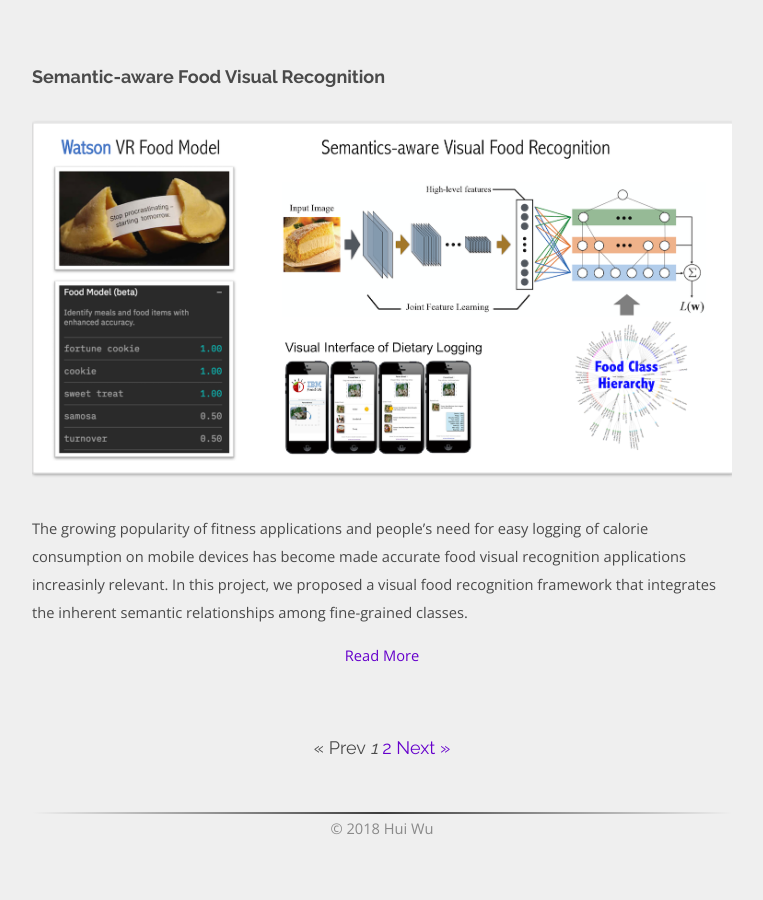
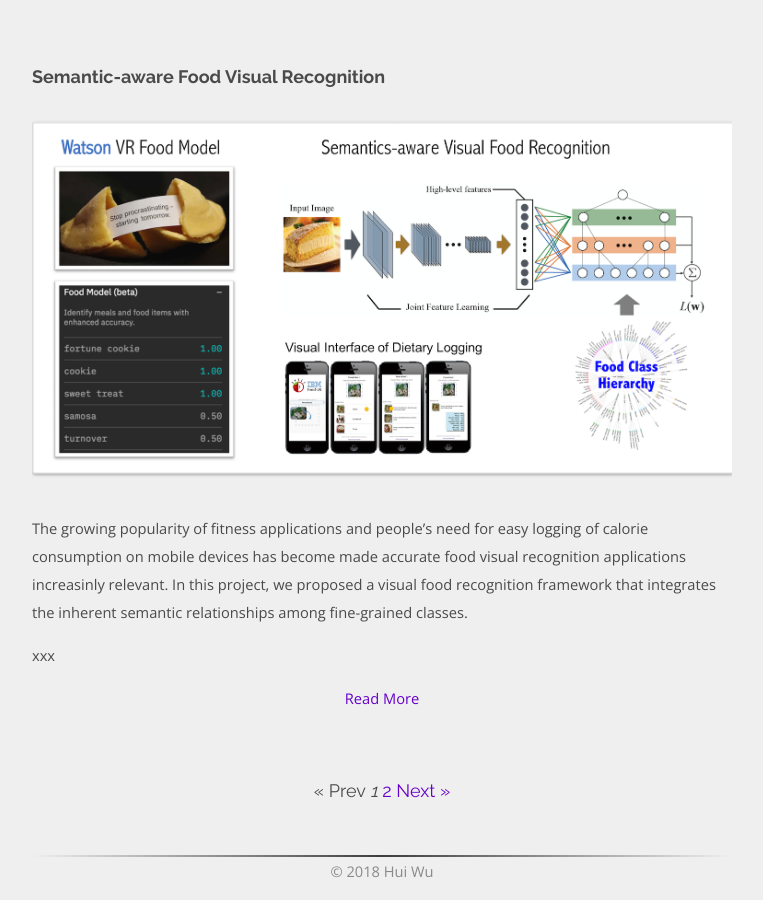
Before and after one commit to spacew/spacew.github.io, a Jekyll site: the page built from index.html, in a window 1280 px wide and 900 px high, scrolled down 2715 px. Shown: the whole window, without its empty margins (258-1021 px from the left). Built offline with Jekyll 4.4.1, drawn with Linux system fonts in a browser that asks for light colours; the list of posts is cut into pages by our own code; before the commit the page ends 3572 px from its top, so only the background shows below that.

Commit message:
Update postlist.html

```diff
--- a/_includes/postlist.html
+++ b/_includes/postlist.html
@@ -11,6 +11,11 @@
     </a>
 
     <p>{{ post.excerpt }}</p>
+
+    {% if post.publication %}
+        <p>{{ post.publication }}</p>
+    {% endif %}
+
     <a href="{{ post.url | prepend: site.baseurl }}"><p style="text-align:center">Read More</p></a>
 
 </div>
```
